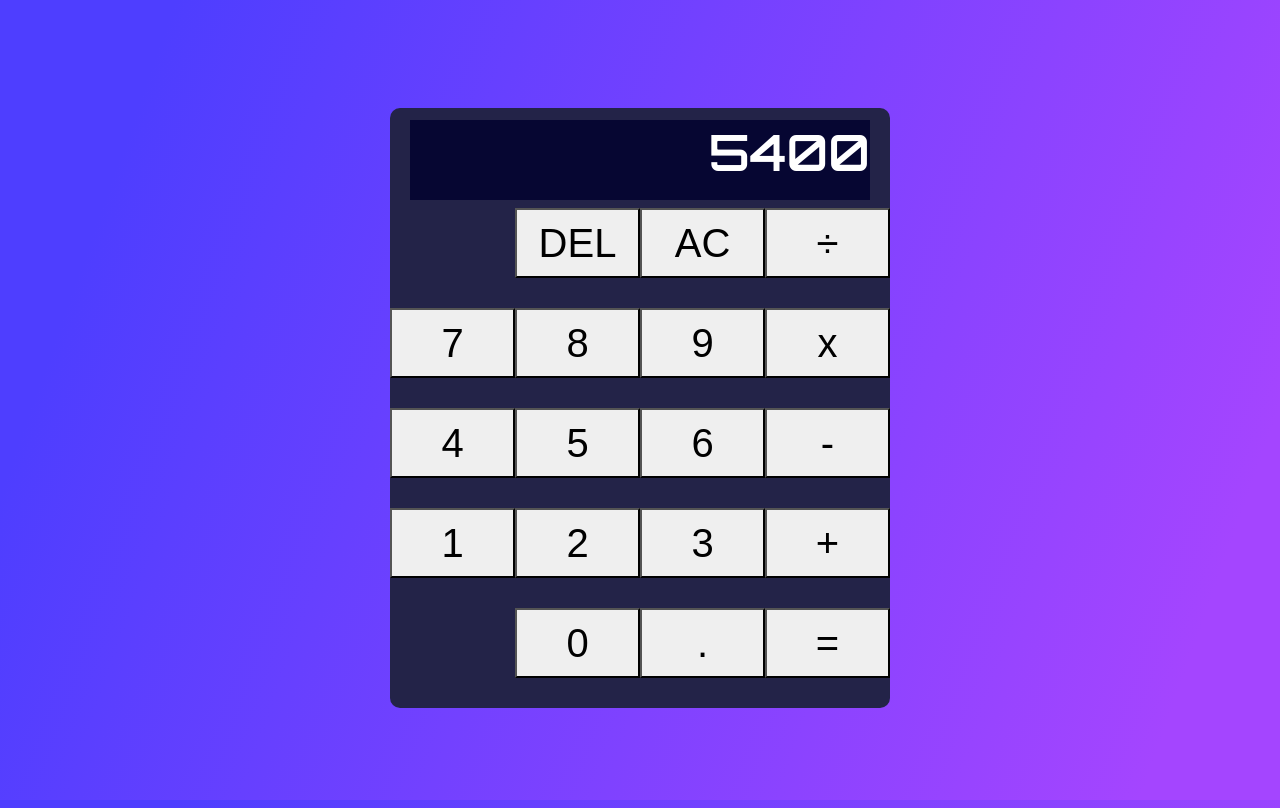
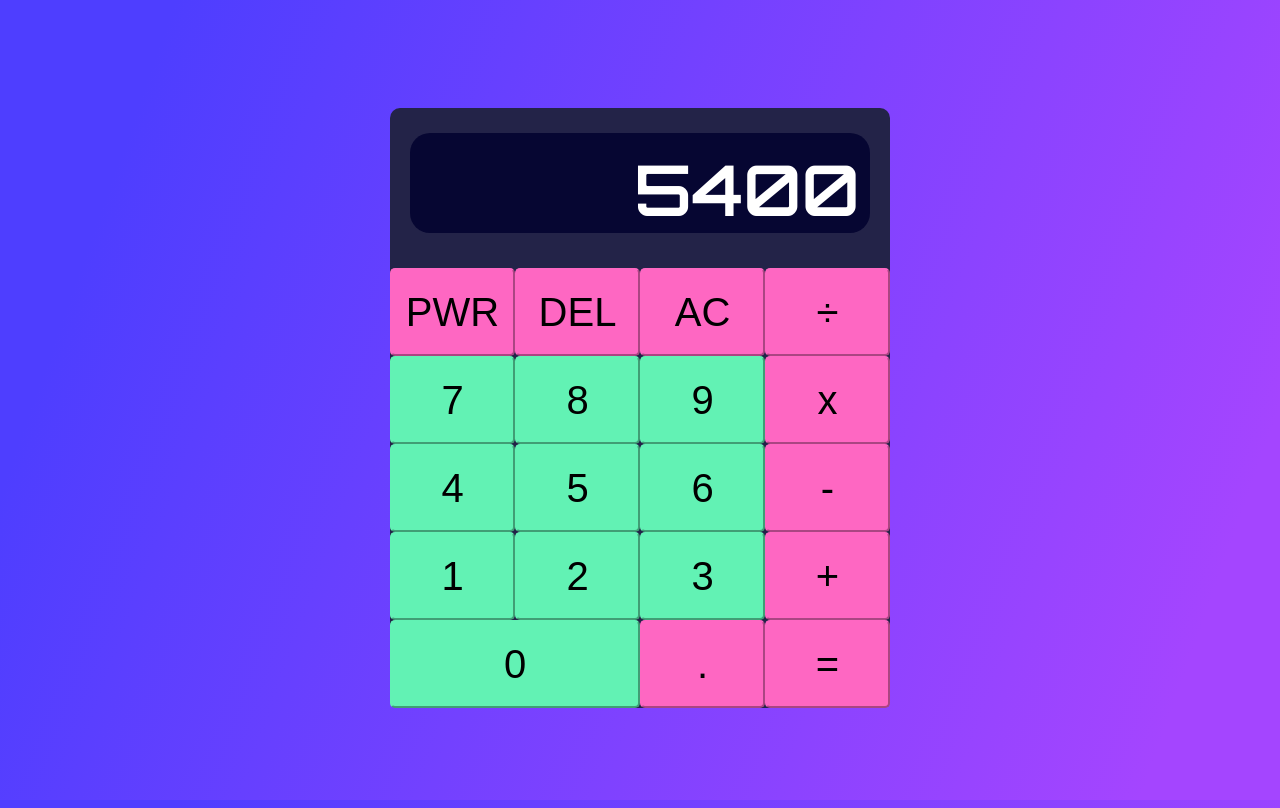
Before and after one commit to SanderOlinJ/vue-calculator, a Vue app: page / in a window 1280 px wide. Built offline with nearby package versions, Linux system fonts and the light colour scheme.

Commit message:
Finished prototype design

```diff
--- a/src/components/Calculator.vue
+++ b/src/components/Calculator.vue
@@ -1,6 +1,6 @@
 <template>
     <div id="grid-container">
-        <div class="calculator-row">
+        <div class="calculator-row" id="outer-calculator-div">
             <div id="calculator-output-div">
                 <div id="calculator-output">
                     5400
@@ -8,31 +8,41 @@
             </div>
         </div>
         <div class="calculator-row">
-            <button class="calculator-button" v-for="n in calculatorFirstRow" :key="n">
+            <button class="calculator-button" v-for="n in calculatorFirstRow" :key="n"
+                :class="{'pink-buttons': ['PWR','DEL','AC','÷'].includes(n)}">
                 {{ n }}
             </button>
         </div>
 
         <div class="calculator-row">
-            <button class="calculator-button" v-for="n in calculatorSecondRow" :key="n">
+            <button class="calculator-button" v-for="n in calculatorSecondRow" :key="n"
+                :class="{'green-buttons': ['7','8','9'].includes(n), 'pink-buttons': ['x'].includes(n)}">
                 {{ n }}
             </button>
         </div>
 
         <div class="calculator-row">
-            <button class="calculator-button" v-for="n in calculatorThirdRow" :key="n">
+            <button class="calculator-button" v-for="n in calculatorThirdRow" :key="n"
+                :class="{'green-buttons': ['4','5','6'].includes(n), 'pink-buttons': ['-'].includes(n)}">
                 {{ n }}
             </button>
         </div>
 
         <div class="calculator-row">
-            <button class="calculator-button" v-for="n in calculatorFourthRow" :key="n">
+            <button class="calculator-button" v-for="n in calculatorFourthRow" :key="n"
+                :class="{'green-buttons': ['1','2','3'].includes(n), 'pink-buttons': ['+'].includes(n)}">
                 {{ n }}
             </button>
         </div>
 
         <div class="calculator-row">
-            <button class="calculator-button" v-for="n in calculatorFifthRow" :key="n">
+            <div id="zero-button-div">
+                <button class="calculator-button, green-buttons" id="zero-button">
+                    0
+                </button>
+            </div>
+            <button class="calculator-button" v-for="n in calculatorFifthRow" :key="n"
+                :class="{'pink-buttons': ['.','='].includes(n)}">
                 {{ n }}
             </button>
         </div>
@@ -45,11 +55,11 @@
 
         data() {
             return {
-                calculatorFirstRow: ["DEL", "AC", "÷"],
+                calculatorFirstRow: ["PWR","DEL", "AC", "÷"],
                 calculatorSecondRow: ["7", "8", "9", "x"],
                 calculatorThirdRow: ["4", "5", "6", "-"],
                 calculatorFourthRow: ["1", "2", "3", "+"],
-                calculatorFifthRow: ["0", ".", "="]
+                calculatorFifthRow: [".", "="]
             }
         }
     }
@@ -77,36 +87,67 @@
     padding: 0;
     margin: 0;
     width: 500px;
-    min-height: 100px;
-    text-align: right;
+    min-height: 88px;
+    text-align: left;
+    display: flex;
 }
 
 .calculator-button{
     padding: 0;
     margin: 0;
     min-width: 125px;
-    height: 70px;
+    height: 88px;
     font-size: 40px;
-    border-radius: 0;
+    border-radius: 5px;
 }
 
 #calculator-output{
     padding: 0;
     margin: 0;
+    padding-top: 12px;
+    padding-right: 10px;
+    height: 60px;
     text-align: right;
     justify-items: center;
-    font-size: 50px;
+    font-size: 70px;
     font-family: 'Orbitron', sans-serif;
 
 }
 
 #calculator-output-div{
     width: 460px;
-    height: 80px;
+    height: 100px;
+    border-radius: 20px;
     margin-left: 20px;
-    margin-top: 12px;
+    margin-top: 25px;
     background-color: rgb(6, 6, 50);
 }
 
+#outer-calculator-div{
+    height: 160px;
+}
+
+.pink-buttons{
+    background-color: #fe67c2;
+    border-color: #fe67c2;
+}
+
+.green-buttons{
+    background-color: #62f2b4;
+    border-color: #62f2b4
+}
+
+#zero-button-div{
+    display: grid;
+    width: 250px;
+    min-height: 88px;
+    margin: 0;
+    padding: 0;
+}
+
+#zero-button{
+    font-size: 40px;
+    border-radius: 5px;
+}
 
 </style>
```
